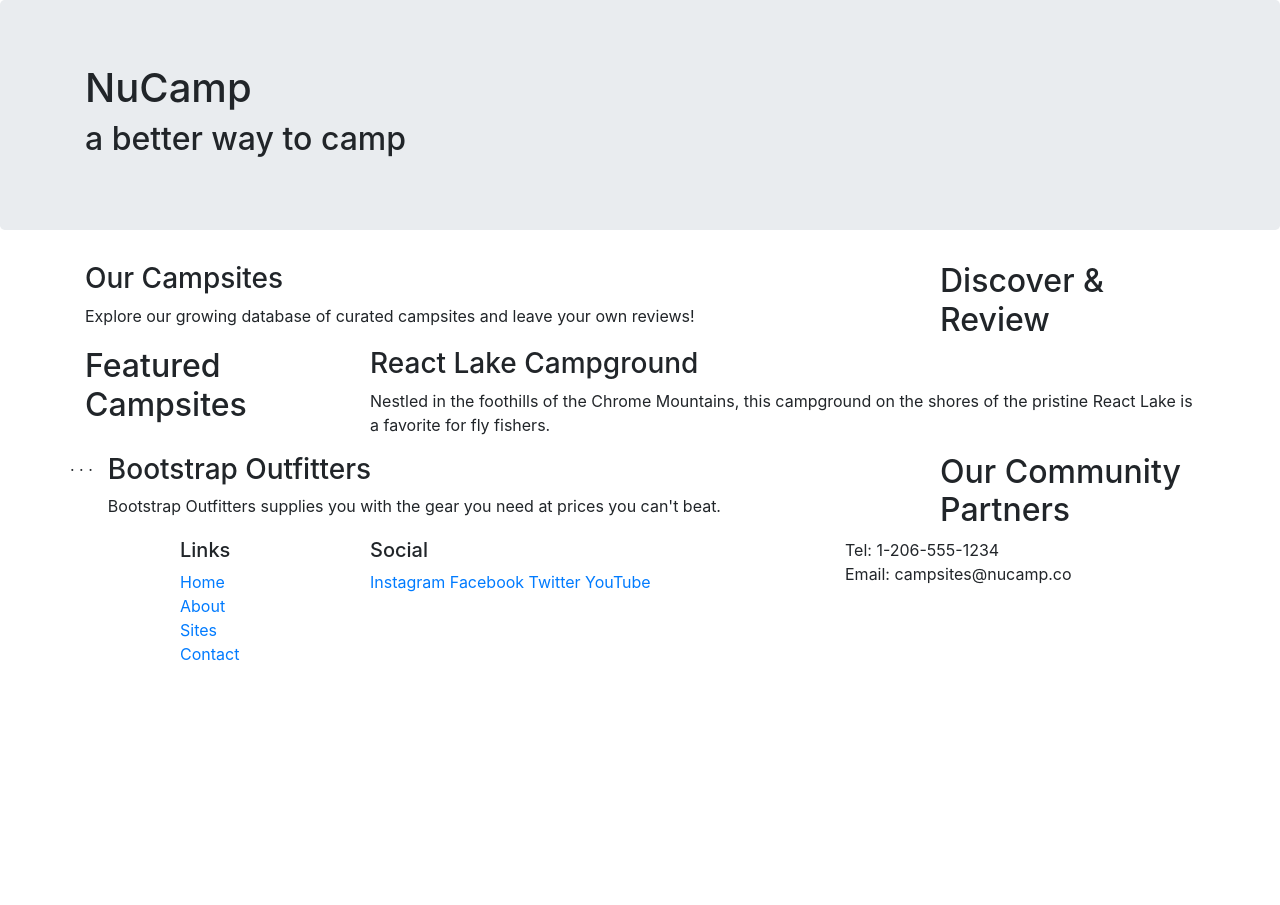
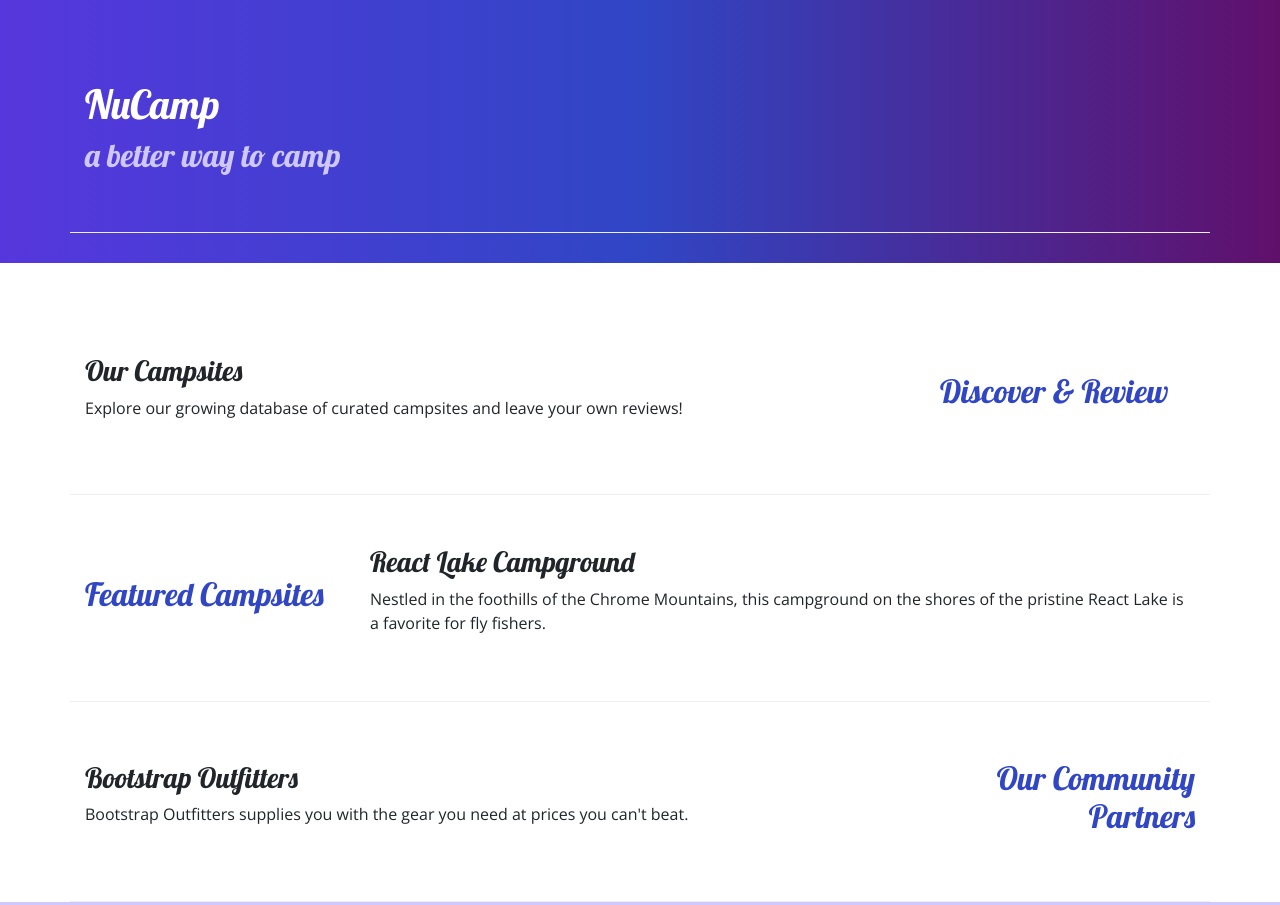
Before and after one commit to hughesmarissa/2-Bootstrap, a website: page index.html in a window 1280 px wide. Shown: the top 905 px of the page. Before the commit the page ends 800 px from the top, so only its background shows below. Drawn offline with nearby package versions, Linux system fonts and the light colour scheme.

Commit message:
Adding Custom Styles

```diff
--- /dev/null
+++ b/css/styles.css
@@ -0,0 +1,32 @@
+body {
+    font-family: "Open Sans", sans-serif;
+}
+
+h1, h2, h3 {
+    font-family: "Lobster", cursive;
+}
+
+h2 {
+    color: #3046C5;
+}
+
+header h2 {
+    color: #CEC8FF;
+}
+
+footer {
+    background-image: linear-gradient(#CEC8FF, white);
+    padding: 20px 0;
+}
+
+.jumbotron {
+    padding: 30px;
+    background-image: linear-gradient(to right, #5637DD, #3046C5, #60106B);
+    color: white;
+}
+
+.row-content {
+    padding: 50px 0;
+    border-bottom: 1px ridge;
+    min-height: 200px;
+}
--- a/index.html
+++ b/index.html
@@ -9,14 +9,17 @@
         <!-- Bootstrap CSS -->
         <link rel="stylesheet" href="node_modules/bootstrap/dist/css/bootstrap.min.css" />
 
-        <title>NuCamp: A Better Way To Camp</title>
+        <!-- Additional CSS must be placed after Bootstrap CSS -->
+    <link rel="stylesheet" href="https://fonts.googleapis.com/css?family=Lobster|Open+Sans" />
+    <link rel="stylesheet" href="css/styles.css" />
+    <title>NuCamp: A Better Way To Camp</title>
     </head>
 
 <body>
 
-    <header class="jumbotron">
+    <header class="jumbotron jumbotron-fluid">
         <div class="container">
-            <div class="row">
+            <div class="row row-content align-items-center">
                 <div class="col">
                     <h1>NuCamp</h1>
                     <h2>a better way to camp</h2>
@@ -26,9 +29,9 @@
     </header>
 
     <div class="container">
-        <div class="row">
+        <div class="row row-content align-items-center">
             <div class="col-sm-4 order-sm-last col-md-3">
-                <h2>Discover & Review</h2>
+                <h2 clas="text-sm-right">Discover & Review</h2>
             </div>
             <div class="col">
                 <h3>Our Campsites</h3>
@@ -36,7 +39,7 @@
             </div>
         </div>
 
-        <div class="row">
+        <div class="row row-content align-items-center">
             <div class="col-sm-4 col-md-3">
                 <h2>Featured Campsites</h2>
             </div>
@@ -46,11 +49,11 @@
    			</div>
         </div>
 
-        <div class="row">
+        <div class="row row-content align-items-center">
             <div class="col-sm-4 order-sm-last col-md-3">
-                <h2>Our Community Partners</h2>
+                <h2 class="text-sm-right">Our Community Partners</h2>
             </div>
-. . .
+
             <div class="col">
                 <h3>Bootstrap Outfitters</h3>
         		<p>Bootstrap Outfitters supplies you with the gear you need at prices you can't beat.</p>
@@ -70,14 +73,14 @@
                         <li><a href="#">Contact</a></li>
                     </ul>
                 </div>
-                <div class="col-6 col-sm-5">
+                <div class="col-6 col-sm-5 text-center">
                 	<h5>Social</h5>
                     <a href="http://instagram.com/">Instagram</a>
                     <a href="http://facebook.com/">Facebook</a>
                     <a href="http://twitter.com/">Twitter</a>
                     <a href="http://youtube.com/">YouTube</a>
                 </div>
-                <div class="col-sm-4">
+                <div class="col-sm-4 text-center">
                     Tel: 1-206-555-1234<br />
                     Email: campsites@nucamp.co
                 </div>
```
